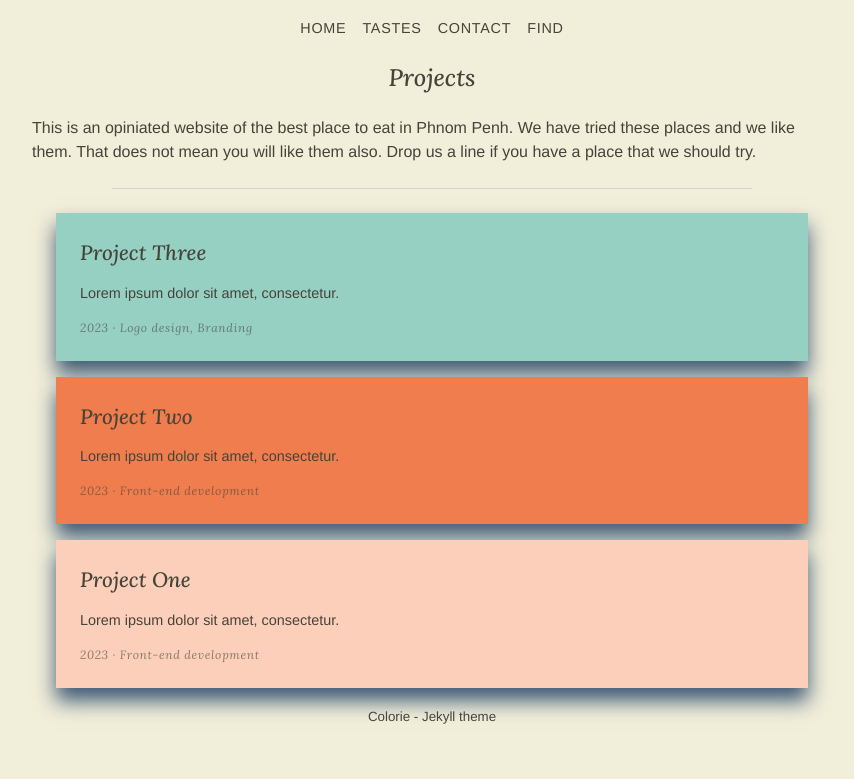
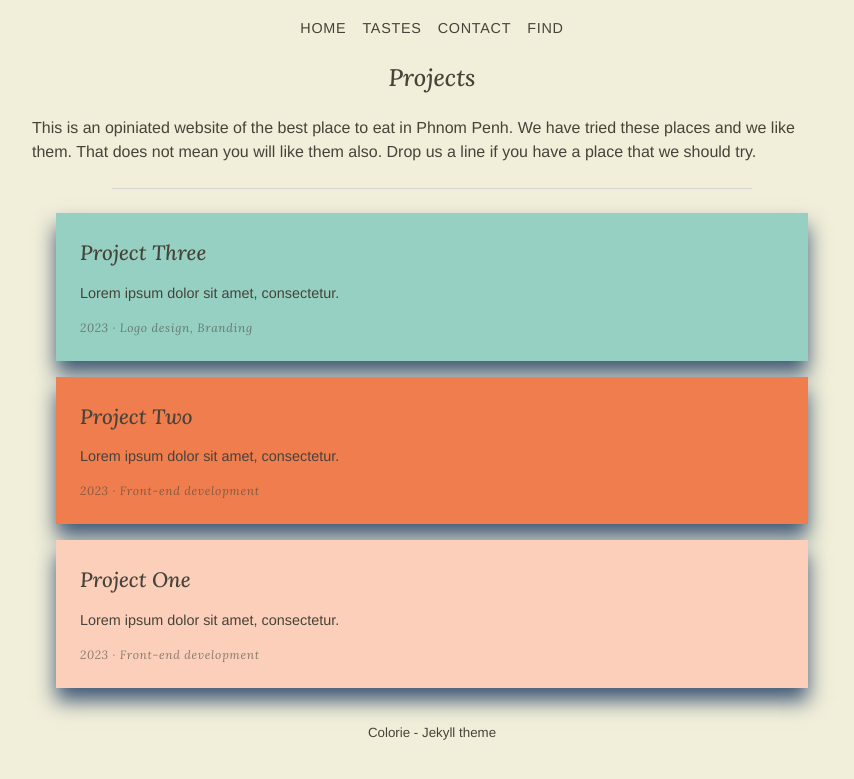
Before and after one commit to yong-lim/eateries, a Jekyll site: the page built from _pages/projects.md, in a window 1280 px wide. Shown: the top 779 px of the page, without its empty margins (208-1062 px from the left). Built offline with Jekyll 4.4.1, drawn with Linux system fonts in a browser that asks for light colours.

Commit message:
Increase the footer margin a bit

```diff
--- a/_sass/_layout.scss
+++ b/_sass/_layout.scss
@@ -129,7 +129,6 @@ iframe {
   padding-bottom: 1.7rem;
   -webkit-box-shadow: 0 0.75rem 1.5rem rgba(18, 38, 63, 0.03);
   box-shadow: 0 0.75rem 1.5rem rgba(18, 38, 63, 0.03);
-
 }
 
 ul, ol {
@@ -187,7 +186,7 @@ nav {
 }
 
 footer {
-  margin: 1rem 0;
+  margin: 2rem 0;
   text-align: center;
   small a {
     text-decoration: none;
```
